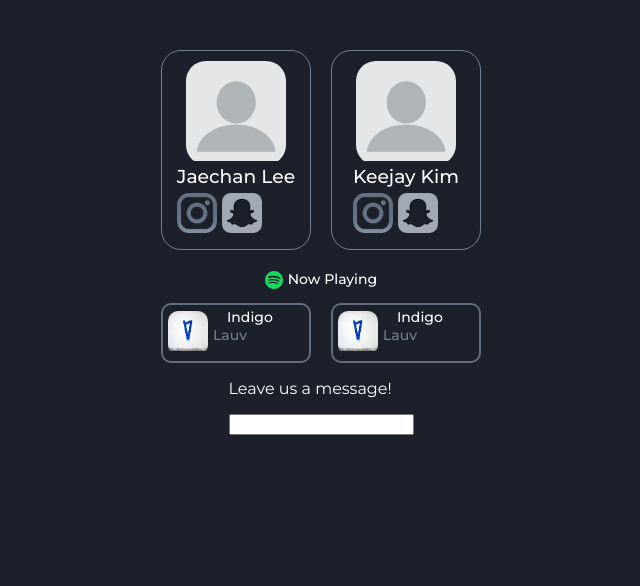
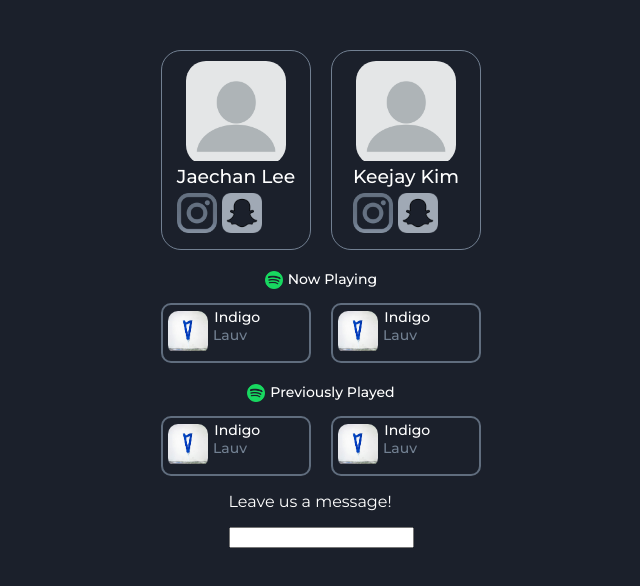
Before and after one commit to KeejayK/dorm_qr, a Next.js app: page / in a window 1280 px wide. Shown: the top 586 px of the page, without its empty margins (319-959 px from the left). Built offline with nearby package versions, Linux system fonts and the light colour scheme.

Commit message:
forgot what i changed ngl

```diff
--- a/pages/Contact.js
+++ b/pages/Contact.js
@@ -4,8 +4,8 @@ import Image from 'next/image'
 
 const Contact = () => {
     return (
-        <div className={styles.contact}>
-            <div className={styles.jaeContact}>
+        <div className={styles.contacts}>
+            <div className={styles.contact}>
                 <div className={styles.logo} style={{marginBottom: 0}}>
                     <Image src='/profile.png' width={100} height={100}/>
                 </div>
@@ -25,7 +25,7 @@ const Contact = () => {
 
 
 
-            <div className = {styles.keejayContact}>
+            <div className = {styles.contact}>
                 <div className={styles.logo} >
                     <Image src='/profile.png' width={100} height={100}/>
                 </div>
--- a/pages/Spotify.js
+++ b/pages/Spotify.js
@@ -15,7 +15,7 @@ const Spotify = () => {
                 </div>
 
                 <div className={styles.songs}>
-                    <div className={styles.jaeSpotify}>
+                    <div className={styles.song}>
                         <div className={styles.current}>
                             <div className= {styles.songCover}>
                                 <Image src = '/paris_cover.jpg' layout={'fixed'} width={40} height={40}/>
@@ -24,7 +24,7 @@ const Spotify = () => {
                             <div className={styles.currentText}>
                                     <Marquee pauseOnHover={true} direction='left' gradient={false}>
                                         <p className={styles.title}>
-                                            <span>Indigo        </span>
+                                            <span>Indigo</span>
                                         </p>
                                     </Marquee>
                                     <p className={styles.artist}>
@@ -36,7 +36,7 @@ const Spotify = () => {
 
 
                     </div>
-                    <div className={styles.keejaySpotify}>
+                    <div className={styles.song}>
                         <div className={styles.current}>
                             <div className= {styles.songCover}>
                                 <Image src = '/paris_cover.jpg' layout={'fixed'} width={40} height={40}/>
@@ -46,7 +46,7 @@ const Spotify = () => {
                             <div className={styles.currentText}>
                                 <Marquee pauseOnHover={true} direction='left' gradient={false}>
                                     <p className={styles.title}>
-                                        <span>Indigo        </span>
+                                        <span>Indigo</span>
                                     </p>
                                 </Marquee>
                                 <p className={styles.artist}>
@@ -60,13 +60,66 @@ const Spotify = () => {
 
 
                         </div>
+                    </div>
+                </div>
 
+                <div className={styles.lableContainer}>
+                    <a href='https://www.snapchat.com/add/keejaykim?share_id=L1zGgiZmtcQ&locale=en-US'>
+                            <Image src='/spotify1.png' width={18} height={18}/>
+                    </a>
+                    <p className={styles.lable}>Previously Played</p>
+                </div>
+
+                <div className={styles.songs}>
+                    <div className={styles.song}>
+                        <div className={styles.current}>
+                            <div className= {styles.songCover}>
+                                <Image src = '/paris_cover.jpg' layout={'fixed'} width={40} height={40}/>
+                            </div>
+
+                            <div className={styles.currentText}>
+                                    <Marquee pauseOnHover={true} direction='left' gradient={false}>
+                                        <p className={styles.title}>
+                                            <span>Indigo</span>
+                                        </p>
+                                    </Marquee>
+                                    <p className={styles.artist}>
+                                        <span>Lauv</span>
+                                    </p>
+                                </div>
+
+                        </div>
+
+
+                    </div>
+                    <div className={styles.song}>
+                        <div className={styles.current}>
+                            <div className= {styles.songCover}>
+                                <Image src = '/paris_cover.jpg' layout={'fixed'} width={40} height={40}/>
+                            </div>
+
+
+                            <div className={styles.currentText}>
+                                <Marquee pauseOnHover={true} direction='left' gradient={false}>
+                                    <p className={styles.title}>
+                                        <span>Indigo</span>
+                                    </p>
+                                </Marquee>
+                                <p className={styles.artist}>
+                                    <span>Lauv</span>
+                                </p>
+                            </div>
+
+
+
+
+
+
+                        </div>
+                    </div>
                 </div>
 
             </div>
-
-            </div>
-
         </div>
 
      );
--- a/styles/Contact.module.css
+++ b/styles/Contact.module.css
@@ -1,13 +1,13 @@
 
 
-.contact{
+.contacts{
     display: flex;
     justify-content: center;
     margin-top: 50px;
     gap: 20px;
 }
 
-.jaeContact{
+.contact{
     display:flex;
     flex-direction: column;
     align-items: center;
@@ -22,20 +22,6 @@
     /* margin-bottom: 20px;  */
 }
 
-.keejayContact{
-    display:flex;
-    flex-direction: column;
-    align-items: center;
-    border-style: solid;
-    border-width: 1px;
-    border-color: #728092;
-    /* background-color: #F9E9EC; */
-    /* background-color: #feeafa; */
-    border-radius: 20px;
-    height: 200px;
-    width: 150px;
-    /* margin-bottom: 20px;  */
-}
 
 
 .logo {
--- a/styles/Spotify.module.css
+++ b/styles/Spotify.module.css
@@ -15,22 +15,6 @@
     display: flex;
     gap: 20px;
 }
-
-.jaeContact {
-    display:flex;
-    flex-direction: column;
-    justify-content: space-between;
-    align-items: space-between;
-}
-
-.keejayContact {
-    display:flex;
-    flex-direction: column;
-    justify-content: space-between;
-    align-items: space-between;
-}
-
-
 
 
 .current {
```
